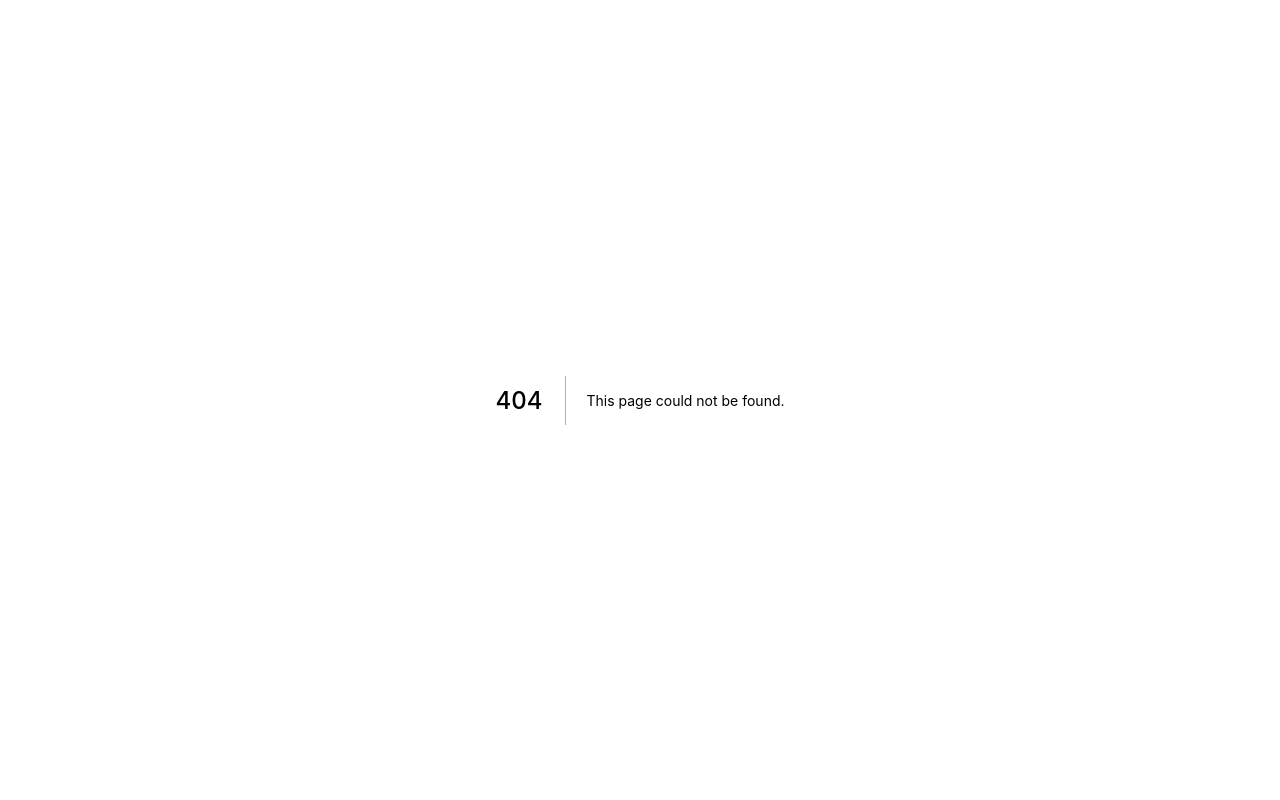
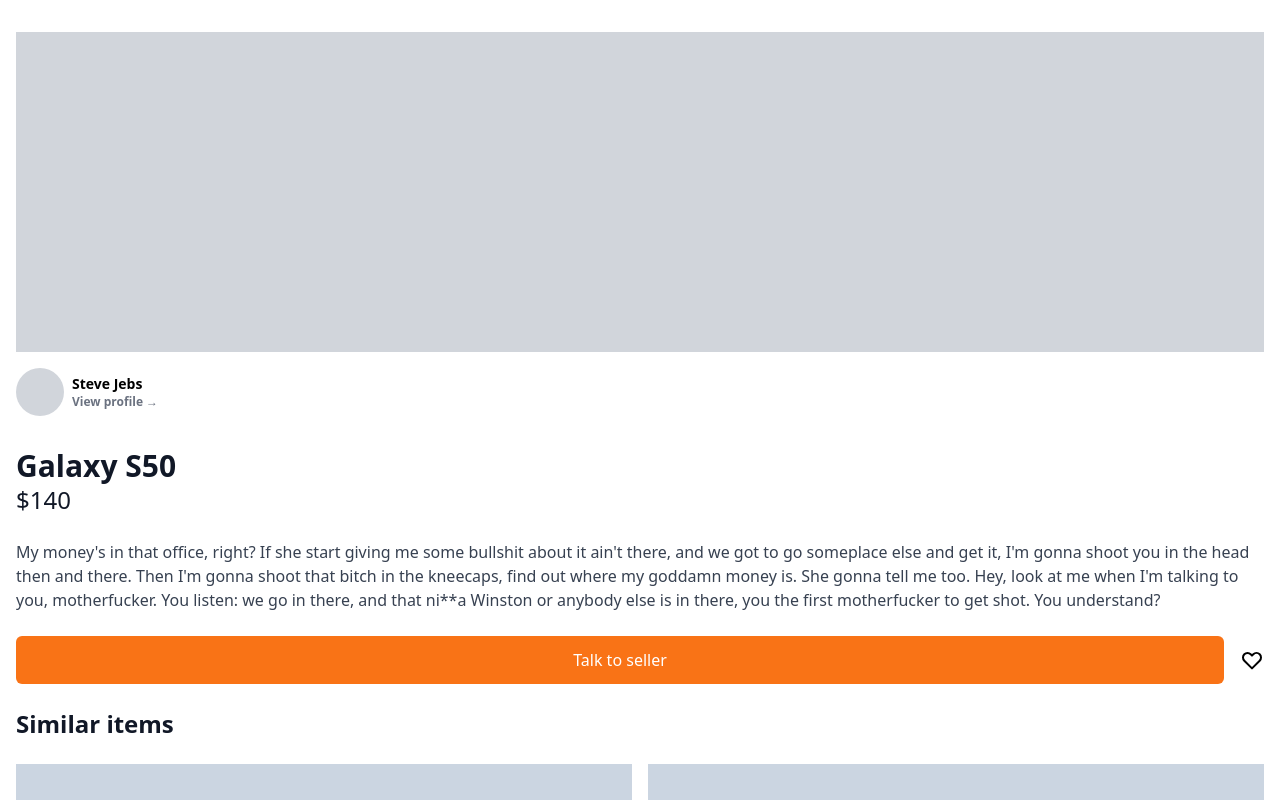
Before and after one commit to joooonis/carrot-market, a Next.js app: page /items/1 in a window 1280 px wide. Before the commit this address had no page. Shown: the top 800 px of the page. Built offline with nearby package versions, Linux system fonts and the light colour scheme.

Commit message:
design : item detail

```diff
--- /dev/null
+++ b/pages/items/[id].tsx
@@ -0,0 +1,70 @@
+import type { NextPage } from 'next';
+
+const ItemDetail: NextPage = () => {
+  return (
+    <div className="px-4">
+      <div>
+        <div className="bg-gray-300 mt-8 h-80" />
+        <div className="flex items-center space-x-2 mt-4">
+          <div className="bg-gray-300 p-6 rounded-full" />
+          <div className="flex items-start flex-col justify-start">
+            <p className="font-bold text-sm">Steve Jebs</p>
+            <p className="text-xs text-gray-500 font-semibold">
+              View profile &rarr;
+            </p>
+          </div>
+        </div>
+        <div className="mt-8">
+          <h1 className="font-bold text-3xl text-gray-900">Galaxy S50</h1>
+          <span className="font-medium text-2xl text-gray-900">$140</span>
+          <p className="my-6 text-gray-700">
+            My money&apos;s in that office, right? If she start giving me some
+            bullshit about it ain&apos;t there, and we got to go someplace else
+            and get it, I&apos;m gonna shoot you in the head then and there.
+            Then I&apos;m gonna shoot that bitch in the kneecaps, find out where
+            my goddamn money is. She gonna tell me too. Hey, look at me when
+            I&apos;m talking to you, motherfucker. You listen: we go in there,
+            and that ni**a Winston or anybody else is in there, you the first
+            motherfucker to get shot. You understand?
+          </p>
+          <div className="flex items-center space-x-4">
+            <button className="flex-1 py-3 bg-orange-500 rounded-md text-white focus:outline-none focus:ring-2 focus:ring-offset-2 font-medium hover:bg-orange-600 focus:ring-orange-500">
+              Talk to seller
+            </button>
+            <button>
+              <svg
+                className="h-6 w-6 "
+                xmlns="http://www.w3.org/2000/svg"
+                fill="none"
+                viewBox="0 0 24 24"
+                stroke="currentColor"
+                aria-hidden="true"
+              >
+                <path
+                  strokeLinecap="round"
+                  strokeLinejoin="round"
+                  strokeWidth="2"
+                  d="M4.318 6.318a4.5 4.5 0 000 6.364L12 20.364l7.682-7.682a4.5 4.5 0 00-6.364-6.364L12 7.636l-1.318-1.318a4.5 4.5 0 00-6.364 0z"
+                />
+              </svg>
+            </button>
+          </div>
+        </div>
+      </div>
+      <div className="mt-6">
+        <h2 className="text-2xl font-bold text-gray-900">Similar items</h2>
+        <div className=" mt-6 grid grid-cols-2 gap-4">
+          {[1, 2, 3, 4, 5, 6].map((_, i) => (
+            <div key={i}>
+              <div className="h-56 w-full mb-4 bg-slate-300" />
+              <h3 className="text-gray-700 -mb-1">Galaxy S60</h3>
+              <span className="text-sm font-medium text-gray-900">$6</span>
+            </div>
+          ))}
+        </div>
+      </div>
+    </div>
+  );
+};
+
+export default ItemDetail;
```
